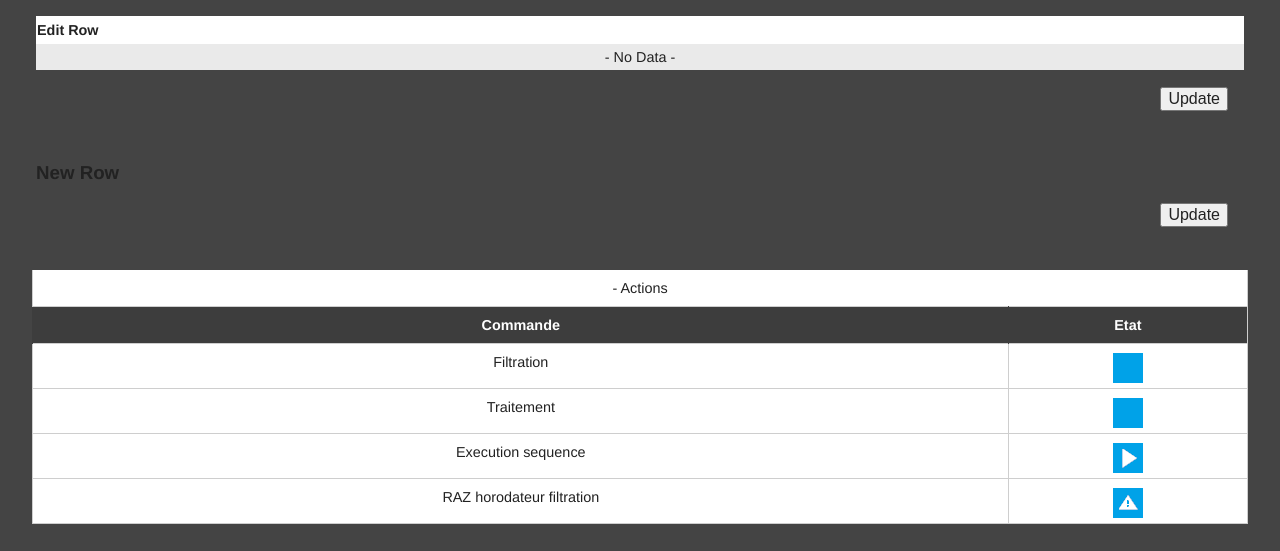
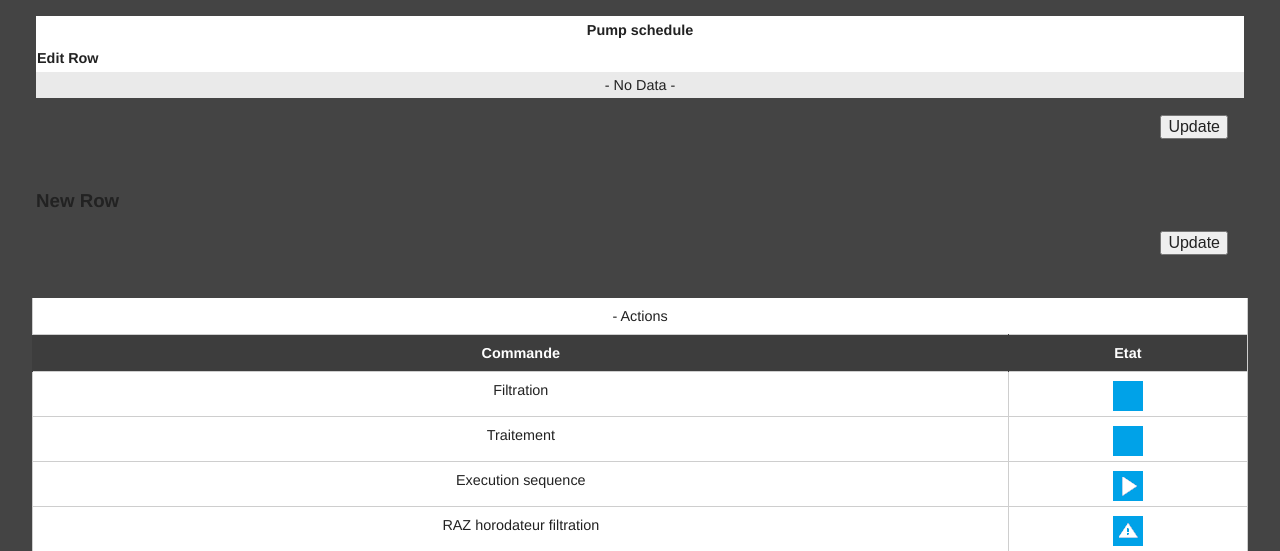
Before and after one commit to infrafast/piwebpool, a PHP site: page /?sort=1 in a window 1280 px wide. Shown: the top 551 px of the page. Run offline with PHP 8.4, Linux system fonts and the light colour scheme; data comes from the database, SQL or seed files in the repository; data that the repository does not hold is empty; some libraries are stand-ins or nearby versions.

Commit message:
Modified index.php

```diff
--- a/pool/pumpScheduler/index.php
+++ b/pool/pumpScheduler/index.php
@@ -21,6 +21,7 @@ $options["database"]["table"]  = "pumpSchedule";
 //
 
 $options["pagination"] = array();
+$options["title"] = "Pump schedule";
 
 
 // -- Row Deletion
```
